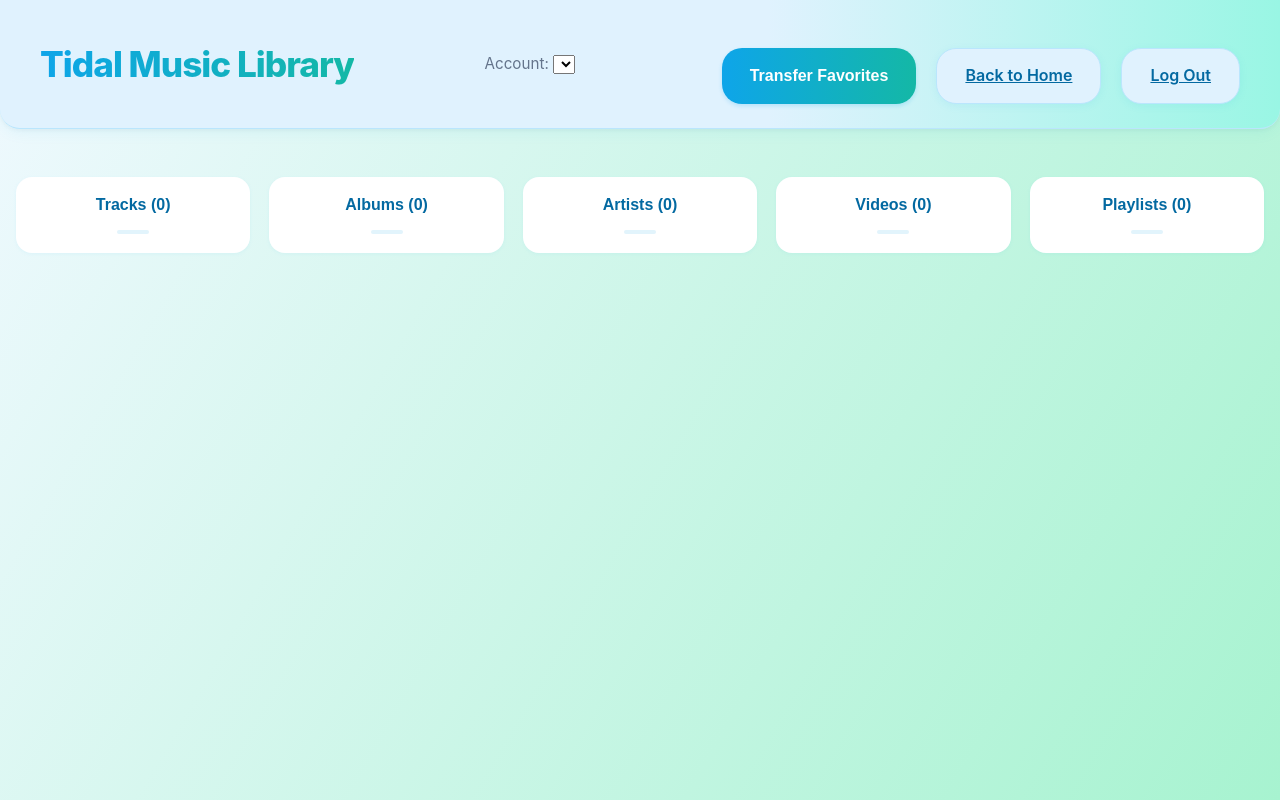
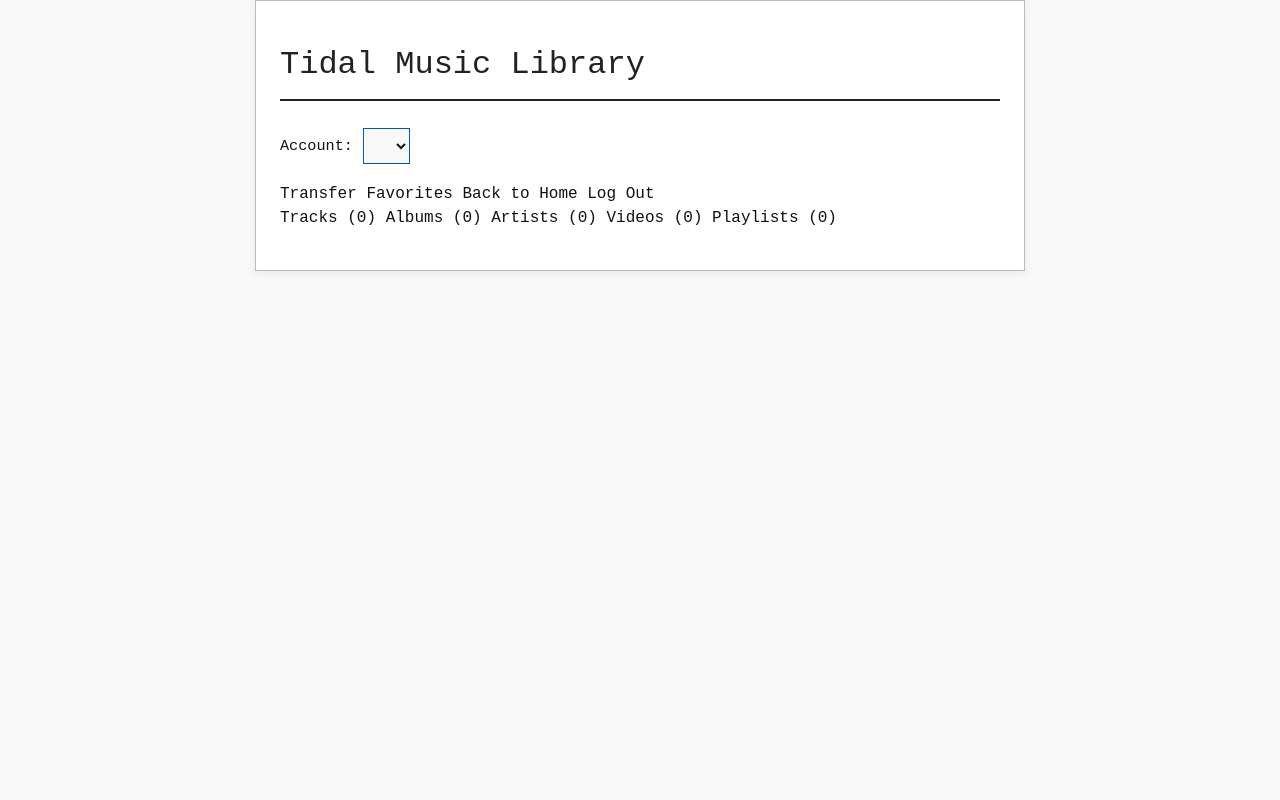
Before and after one commit to nqwrc/tidal-migrator, a Flask app: template templates/post_login.html in a window 1280 px wide. Run offline with Flask 3, Linux system fonts and the light colour scheme; the template is opened without the code that fills it, so the values that code supplies are empty.

Commit message:
Refactor modal logic for transferring favorites and update styles for improved usability

```diff
--- a/static/script.js
+++ b/static/script.js
@@ -79,15 +79,15 @@
 
 // Modal logic for Transfer Favorites
 const openModalBtn = document.getElementById('openTransferModal');
-const closeModalBtn = document.getElementById('closeTransferModal');
 const transferModal = document.getElementById('transferModal');
 
-if (openModalBtn && closeModalBtn && transferModal) {
+if (openModalBtn && transferModal) {
   openModalBtn.onclick = function() {
-    transferModal.style.display = 'block';
-  };
-  closeModalBtn.onclick = function() {
-    transferModal.style.display = 'none';
+    if (transferModal.style.display === 'block') {
+      transferModal.style.display = 'none';
+    } else {
+      transferModal.style.display = 'block';
+    }
   };
   window.onclick = function(event) {
     if (event.target === transferModal) {
--- a/static/styles.css
+++ b/static/styles.css
@@ -1,381 +1,153 @@
-/* Modern Blue/Teal Design System */
-:root {
-  --primary: #0ea5e9;
-  --primary-dark: #0369a1;
-  --accent: #14b8a6;
-  --background: #f0f9ff;
-  --surface: #ffffff;
-  --text: #0f172a;
-  --text-light: #64748b;
-  --border: #bae6fd;
-  --shadow: 0 4px 16px -2px rgba(14,165,233,0.08), 0 1.5px 4px rgba(0,0,0,0.04);
-  --radius: 1.25rem;
-  --transition: 0.25s cubic-bezier(0.4,0,0.2,1);
+/* Suckless.com inspired minimal CSS with improved visibility and functional colors */
+
+html, body {
+	margin: 0;
+	padding: 0;
+	background: #f8f8f8;
+	color: #111;
+	font-family: 'Liberation Mono', 'DejaVu Sans Mono', 'Menlo', 'Consolas', monospace;
+	font-size: 16px;
+	line-height: 1.5;
 }
 
 body {
-  font-family: -apple-system, BlinkMacSystemFont, 'Segoe UI', Roboto, sans-serif;
-  background: linear-gradient(120deg, #f0f9ff 0%, #a7f3d0 100%);
-  color: var(--text);
-  line-height: 1.6;
-  margin: 0;
-  padding: 0;
-  min-height: 100vh;
+	max-width: 720px;
+	margin: 0 auto;
+	padding: 2.5em 1.5em 2.5em 1.5em;
+	background: #fff;
+	border: 1px solid #bbb;
+	box-shadow: 0 2px 8px #0001;
 }
 
-.container {
-  max-width: 1200px;
-  margin: 0 auto;
-  padding: 2rem;
-  background: var(--surface);
-  border-radius: var(--radius);
-  box-shadow: var(--shadow);
+a {
+	color: #0055cc;
+	text-decoration: underline;
+	background: none;
+	transition: color 0.15s, background 0.15s;
 }
 
-/* Header Styles */
-.header {
-  background: linear-gradient(90deg, #e0f2fe 60%, #99f6e4 100%);
-  border-bottom: 1px solid var(--border);
-  padding: 1.5rem 0;
-  margin-bottom: 3rem;
-  box-shadow: var(--shadow);
-  border-radius: 0 0 var(--radius) var(--radius);
+a:hover, a:focus {
+	color: #fff;
+	background: #0055cc;
+	outline: 1px dotted #0055cc;
 }
 
-.header-content {
-  max-width: 1200px;
-  margin: 0 auto;
-  padding: 0 2rem;
-  display: flex;
-  align-items: center;
-  justify-content: space-between;
-  flex-wrap: wrap;
-  gap: 1.5rem;
+h1, h2, h3, h4, h5, h6 {
+	font-weight: normal;
+	margin: 2.2em 0 0.7em 0;
+	padding: 0;
+	color: #222;
 }
 
 h1 {
-  font-size: 2.2rem;
-  font-weight: 800;
-  color: var(--text);
-  margin: 0;
-  background: linear-gradient(90deg, var(--primary), var(--accent));
-  -webkit-background-clip: text;
-  -webkit-text-fill-color: transparent;
-  letter-spacing: -1px;
+	font-size: 2em;
+	border-bottom: 2px solid #222;
+	padding-bottom: 0.3em;
+	margin-top: 0;
 }
 
 h2 {
-  font-size: 1.75rem;
-  font-weight: 600;
-  color: var(--primary-dark);
-  margin-bottom: 2rem;
-  letter-spacing: -0.5px;
+	font-size: 1.3em;
+	margin-top: 2.2em;
+	color: #0055cc;
 }
 
-/* Button Styles */
-.btn {
-  display: inline-flex;
-  align-items: center;
-  justify-content: center;
-  padding: 0.875rem 1.75rem;
-  font-size: 1rem;
-  font-weight: 600;
-  border-radius: var(--radius);
-  transition: var(--transition);
-  cursor: pointer;
-  border: none;
-  gap: 0.5rem;
-  box-shadow: 0 2px 8px rgba(14,165,233,0.08);
-  outline: none;
-}
-
-.btn:focus {
-  box-shadow: 0 0 0 2px var(--primary);
-}
-
-.btn-primary {
-  background: linear-gradient(90deg, var(--primary), var(--accent));
-  color: white;
-  box-shadow: 0 2px 4px rgba(14, 165, 233, 0.2);
-  border: none;
-}
-
-.btn-primary:hover {
-  background: linear-gradient(90deg, var(--accent), var(--primary-dark));
-  transform: translateY(-2px) scale(1.03);
-  box-shadow: 0 4px 12px rgba(20, 184, 166, 0.18);
-}
-
-.btn-secondary {
-  background: #e0f2fe;
-  border: 1px solid var(--border);
-  color: var(--primary-dark);
-}
-
-.btn-secondary:hover {
-  border-color: var(--primary);
-  color: var(--primary);
-  transform: translateY(-1px);
-  box-shadow: 0 2px 4px rgba(20, 184, 166, 0.08);
-  background: #a7f3d0;
-}
-
-.btn-login {
-  background: var(--primary);
-  color: white;
-  font-size: 1.125rem;
-  padding: 1.25rem 2.5rem;
-  box-shadow: 0 4px 6px rgba(14, 165, 233, 0.2);
-  border-radius: var(--radius);
-}
-
-.btn-login:hover {
-  transform: translateY(-2px);
-  box-shadow: 0 6px 8px rgba(20, 184, 166, 0.18);
-}
-
-/* Category Selection */
-.category-selection {
-  display: grid;
-  grid-template-columns: repeat(auto-fit, minmax(160px, 1fr));
-  gap: 1.2rem;
-  margin: 2rem 0 1.5rem 0;
-  padding: 0 1rem;
-}
-
-.category-btn {
-  background: var(--surface);
-  border: none;
-  padding: 1.2rem 0.5rem;
-  border-radius: 1rem;
-  font-size: 1rem;
-  font-weight: 600;
-  transition: var(--transition);
-  text-align: center;
-  box-shadow: 0 1px 4px rgba(14,165,233,0.06);
-  min-width: 120px;
-  min-height: 48px;
-  margin-bottom: 0.5rem;
-  color: var(--primary-dark);
-  display: flex;
-  flex-direction: column;
-  align-items: center;
-  justify-content: center;
-  position: relative;
-}
-
-.category-btn:focus {
-  outline: 2px solid var(--primary);
-}
-
-.category-btn:hover {
-  background: linear-gradient(90deg, #a7f3d0 0%, #e0f2fe 100%);
-  color: var(--primary);
-  transform: translateY(-2px) scale(1.03);
-  box-shadow: 0 4px 12px rgba(20, 184, 166, 0.10);
-}
-
-.category-btn::after {
-  content: '';
-  display: block;
-  width: 32px;
-  height: 4px;
-  background: var(--primary);
-  border-radius: 2px;
-  margin: 0.5rem auto 0 auto;
-  opacity: 0.12;
-}
-
-/* Category View */
-.category-view {
-  background: var(--surface);
-  border-radius: var(--radius);
-  padding: 1.5rem 1rem 2rem 1rem;
-  box-shadow: var(--shadow);
-  margin: 1.5rem auto 2rem auto;
-  border: 1px solid var(--border);
-  max-width: 480px;
-  animation: fadeIn 0.4s;
-}
-
-@keyframes fadeIn {
-  from { opacity: 0; transform: translateY(20px); }
-  to { opacity: 1; transform: none; }
-}
-
-.scrollable-content {
-  max-height: 340px;
-  overflow-y: auto;
-  padding: 1rem;
-  border: 1px solid var(--border);
-  border-radius: 0.75rem;
-  background: var(--background);
-  min-height: 120px;
-  margin-bottom: 1.2rem;
-}
-
-/* List Styles */
-ul {
-  list-style: none;
-  padding: 0;
-  margin: 0;
+ul, ol {
+	margin: 1.2em 0 1.2em 2.2em;
+	padding: 0;
 }
 
 li {
-  padding: 0.85rem 1rem;
-  border-bottom: 1px solid var(--border);
-  border-radius: 0.5rem;
-  margin-bottom: 0.25rem;
-  font-size: 1.01rem;
-  background: #f8fafc;
-  display: flex;
-  align-items: center;
-  gap: 0.7rem;
-  transition: background 0.18s, box-shadow 0.18s;
-  box-shadow: 0 1px 2px rgba(14,165,233,0.03);
+	margin: 0.35em 0;
+	padding: 0.18em 0.5em;
+	border-left: 2.5px solid #0055cc;
+	background: #f3f6fa;
+	font-size: 1.05em;
 }
 
-li:hover {
-  background: #e0f2fe;
-  box-shadow: 0 2px 8px rgba(20, 184, 166, 0.08);
+pre, code {
+	font-family: inherit;
+	background: #222;
+	color: #fff;
+	padding: 0.3em 0.6em;
+	border-radius: 0;
+	font-size: 1em;
 }
 
-li:last-child {
-  border-bottom: none;
+pre {
+	display: block;
+	padding: 1.2em;
+	margin: 1.2em 0;
+	overflow-x: auto;
+	background: #222;
+	color: #fff;
+	border: 1px solid #bbb;
 }
 
-li::before {
-  content: '\1F3B5'; /* music note emoji as icon */
-  font-size: 1.1em;
-  color: var(--primary);
-  margin-right: 0.5em;
-  opacity: 0.7;
+hr {
+	border: none;
+	border-top: 1.5px solid #bbb;
+	margin: 2.5em 0;
 }
 
-.category-view h2 {
-  margin-bottom: 1.2rem;
-  font-size: 1.3rem;
-  color: var(--primary-dark);
-  text-align: center;
+input, button, select, textarea {
+	font-family: inherit;
+	font-size: 1em;
+	border: 1.5px solid #0055cc;
+	background: #f8f8f8;
+	color: #111;
+	padding: 0.45em 0.8em;
+	margin: 0.3em 0 1.1em 0;
+	border-radius: 0;
+	transition: border 0.15s, background 0.15s;
 }
 
-.category-view .btn {
-  display: block;
-  margin: 1.2rem auto 0 auto;
+input:focus, textarea:focus, select:focus {
+	border-color: #222;
+	background: #e6f0fa;
+	outline: none;
 }
 
-/* Forms */
-input[type="file"] {
-  padding: 1rem;
-  border: 2px dashed var(--border);
-  border-radius: var(--radius);
-  width: 100%;
-  margin-bottom: 1.5rem;
-  transition: all 0.2s;
-  background: #e0f2fe;
-  font-size: 1rem;
+button, input[type="submit"] {
+	background: #0055cc;
+	border: 1.5px solid #0055cc;
+	color: #fff;
+	cursor: pointer;
+	padding: 0.5em 1.5em;
+	font-weight: bold;
+	transition: background 0.15s, color 0.15s;
+	margin-bottom: 1.1em;
 }
 
-input[type="file"]:hover {
-  border-color: var(--primary);
+button:hover, input[type="submit"]:hover {
+	background: #003366;
+	color: #fff;
 }
 
-.button-group {
-  display: flex;
-  gap: 1.25rem;
-  margin-top: 1.5rem;
-  flex-wrap: wrap;
-  justify-content: flex-end;
+.container, .header, .btn, .btn-primary, .btn-secondary, .btn-login, .category-selection, .category-btn, .category-view, .scrollable-content, .login-container, .modal, .modal-content, .close, .button-group {
+	all: unset;
 }
 
-/* Login Container */
-.login-container {
-  display: flex;
-  flex-direction: column;
-  align-items: center;
-  justify-content: center;
-  min-height: 80vh;
-  text-align: center;
-  gap: 2rem;
-  background: var(--surface);
-  border-radius: var(--radius);
-  box-shadow: var(--shadow);
-  padding: 3rem 2rem;
+.category-view {
+	margin-top: 2.5em;
+	padding-top: 1.2em;
 }
 
-/* Modal Styles */
-.modal {
-  display: none;
-  position: fixed;
-  z-index: 1000;
-  left: 0;
-  top: 0;
-  width: 100vw;
-  height: 100vh;
-  overflow: auto;
-  background-color: rgba(14, 165, 233, 0.18);
-  justify-content: center;
-  align-items: center;
-}
-.modal-content {
-  background: var(--surface);
-  margin: 5% auto;
-  padding: 2.5rem 2rem 2rem 2rem;
-  border: 1px solid var(--border);
-  border-radius: var(--radius);
-  width: 100%;
-  max-width: 420px;
-  box-shadow: var(--shadow);
-  position: relative;
-}
-.close {
-  color: var(--text-light);
-  position: absolute;
-  top: 1.25rem;
-  right: 1.5rem;
-  font-size: 2rem;
-  font-weight: bold;
-  cursor: pointer;
-  transition: color 0.2s;
-}
-.close:hover {
-  color: var(--primary);
+.category-view .btn-secondary {
+	display: block;
+	margin: 0 auto 0 0;
+	margin-top: -2.2em;
+	margin-bottom: 1.2em;
+	position: relative;
+	left: -0.5em;
 }
 
 @media (max-width: 800px) {
-  .header-content, .container {
-    padding: 0 1rem;
-  }
-  .category-selection {
-    grid-template-columns: 1fr;
-    gap: 1rem;
-  }
-  .category-view {
-    padding: 1.25rem;
-  }
+	body {
+		padding: 1.2em 0.3em;
+	}
+	.category-view .btn-secondary {
+		margin-top: -2.5em;
+		left: 0;
+	}
 }
-
-@media (max-width: 600px) {
-  .category-selection {
-    grid-template-columns: 1fr 1fr;
-    gap: 0.7rem;
-    padding: 0 0.2rem;
-  }
-  .category-view {
-    padding: 1rem 0.3rem 1.5rem 0.3rem;
-    max-width: 98vw;
-  }
-}
-
-@media (max-width: 500px) {
-  h1 {
-    font-size: 1.25rem;
-  }
-  h2 {
-    font-size: 1rem;
-  }
-  .btn, .btn-primary, .btn-secondary, .category-btn {
-    font-size: 0.95rem;
-    padding: 0.75rem 1.25rem;
-  }
-}
--- a/templates/post_login.html
+++ b/templates/post_login.html
@@ -30,7 +30,6 @@
   <!-- Transfer Favorites Modal -->
   <div id="transferModal" class="modal" style="display:none;">
     <div class="modal-content">
-      <span class="close" id="closeTransferModal">&times;</span>
       <h2 style="margin-bottom:1rem;">Transfer Favorites From Another Account</h2>
       <form id="transferFavoritesForm" method="post" action="/transfer_all_favorites">
         <label for="source_user_transfer">Source account:</label>
@@ -68,7 +67,8 @@
 
   {% for category, items in {'tracks': tracks, 'albums': albums, 'artists': artists, 'videos': videos, 'playlists': playlists}.items() %}
     <section id="{{ category }}View" class="category-view" style="display:none;">
-      <h2>{{ category.capitalize() }}</h2>
+      <button class="btn btn-secondary" style="margin-bottom:1.2em; margin-top:0; float:left;" onclick="backToCategories()">Back</button>
+      <h2 style="clear:both;">{{ category.capitalize() }}</h2>
       <div class="scrollable-content">
         <ul>
           {% for item in items %}
@@ -76,7 +76,6 @@
           {% endfor %}
         </ul>
       </div>
-      <button class="btn btn-secondary" onclick="backToCategories()">Back</button>
     </section>
   {% endfor %}
 
```
